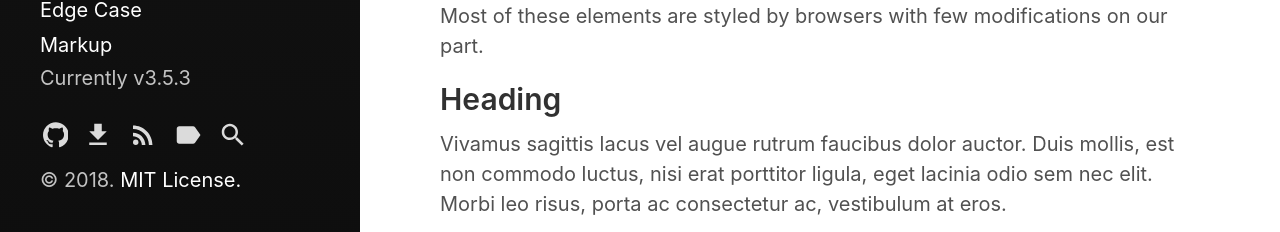
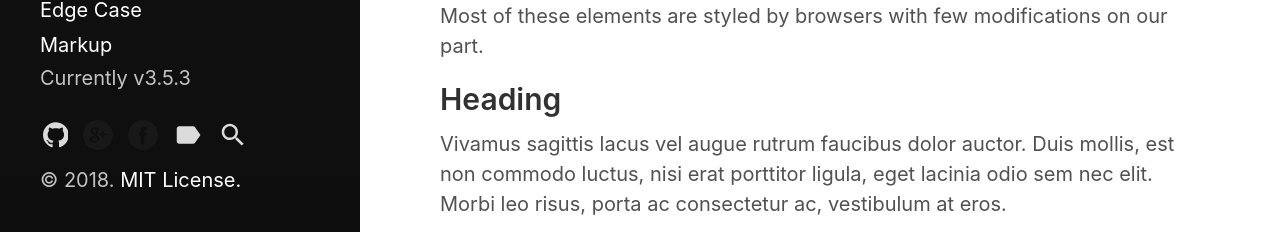
Before and after one commit to boribap/boribab.github.io, a Jekyll site: the page built from index.html, in a window 1280 px wide. Shown: the part 4765-4997 px from the top of the page. Built offline with Jekyll 4.4.1, drawn with Linux system fonts in a browser that asks for light colours; the list of posts is cut into pages by our own code.

Commit message:
Update sidebar-icon-links.html

```diff
--- a/_includes/sidebar-icon-links.html
+++ b/_includes/sidebar-icon-links.html
@@ -5,17 +5,17 @@
        href="{{ site.github.repo }}">
       {% include svg/github.svg %}
     </a>
-    <a id="github-download-link"
-       class="icon" title="Download" aria-label="Download"
-       href="{{ site.github.repo }}/archive/v{{ site.version }}.zip">
-      {% include svg/download.svg %}
+    <a id="google-email-link"
+       class="icon" title="Google Email" aria-label="Google Email"
+       href="">
+      {% include svg/google.svg %}
     </a>
   {% endif %}
 
-  <a id="subscribe-link"
-     class="icon" title="Subscribe" aria-label="Subscribe"
-     href="{{ site.baseurl }}/feed.xml">
-    {% include svg/feed.svg %}
+  <a id="facebook-link"
+     class="icon" title="FaceBook" aria-label="FaceBook"
+     href="https://www.facebook.com/kimbowon">
+    {% include svg/facebook.svg %}
   </a>
 
   {% comment %}
```
